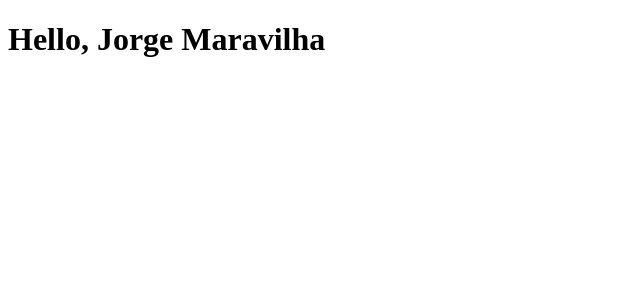
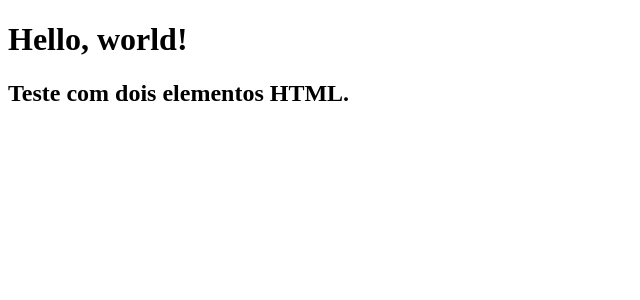
Before and after one commit to ingrisandrade/trybe_activities, a React (Create React App) app in the folder desenvolvimento-front-end/introducao_react_bloco_10/: page / in a window 1280 px wide. Shown: the top 300 px of the page, without its empty margins (0-640 px from the left). Built offline with nearby package versions, Linux system fonts and the light colour scheme.

Commit message:
Adding more than 1 element in App function

```diff
--- a/desenvolvimento-front-end/introducao_react_bloco_10/src/App.js
+++ b/desenvolvimento-front-end/introducao_react_bloco_10/src/App.js
@@ -1,19 +1,21 @@
-// function App() {
-//   return (
-//     <div>
-//     </div>
-//   );
+function App() {
+  return (
+    <>
+    <h1>Hello, world!</h1>
+    <h2>Teste com dois elementos HTML.</h2>
+    </>
+  );
+}
+
+export default App;
+
+// function HelloWorld(nome, sobrenome) {
+//   return <h1>Hello, {`${nome} ${sobrenome}`}</h1>;
 // }
 
-// export default App;
+// const element = HelloWorld("Jorge", "Maravilha");
+// const container = <div>{element}</div>;
 
-function HelloWorld(nome, sobrenome) {
-  return <h1>Hello, {`${nome} ${sobrenome}`}</h1>;
-}
-
-const element = HelloWorld("Jorge", "Maravilha");
-const container = <div>{element}</div>;
-
-export default function App() {
-  return container;
-};
+// export default function App() {
+//   return container;
+// };
```
